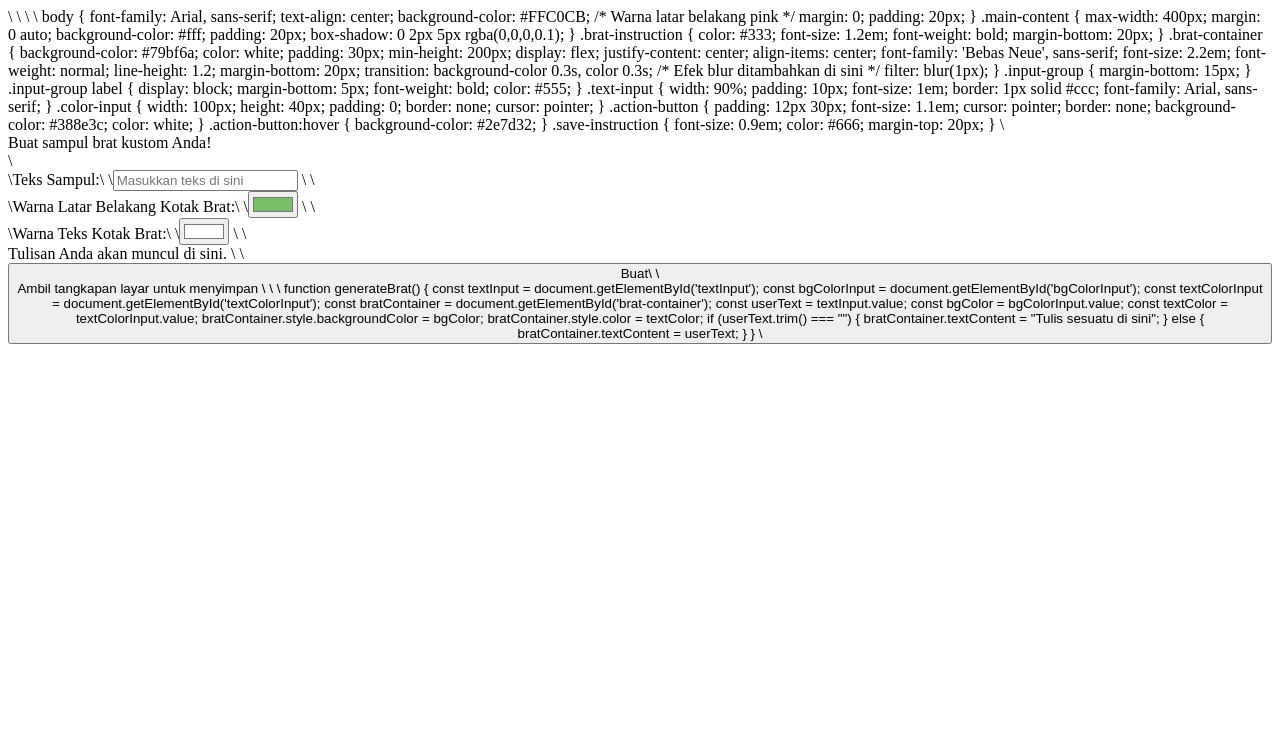
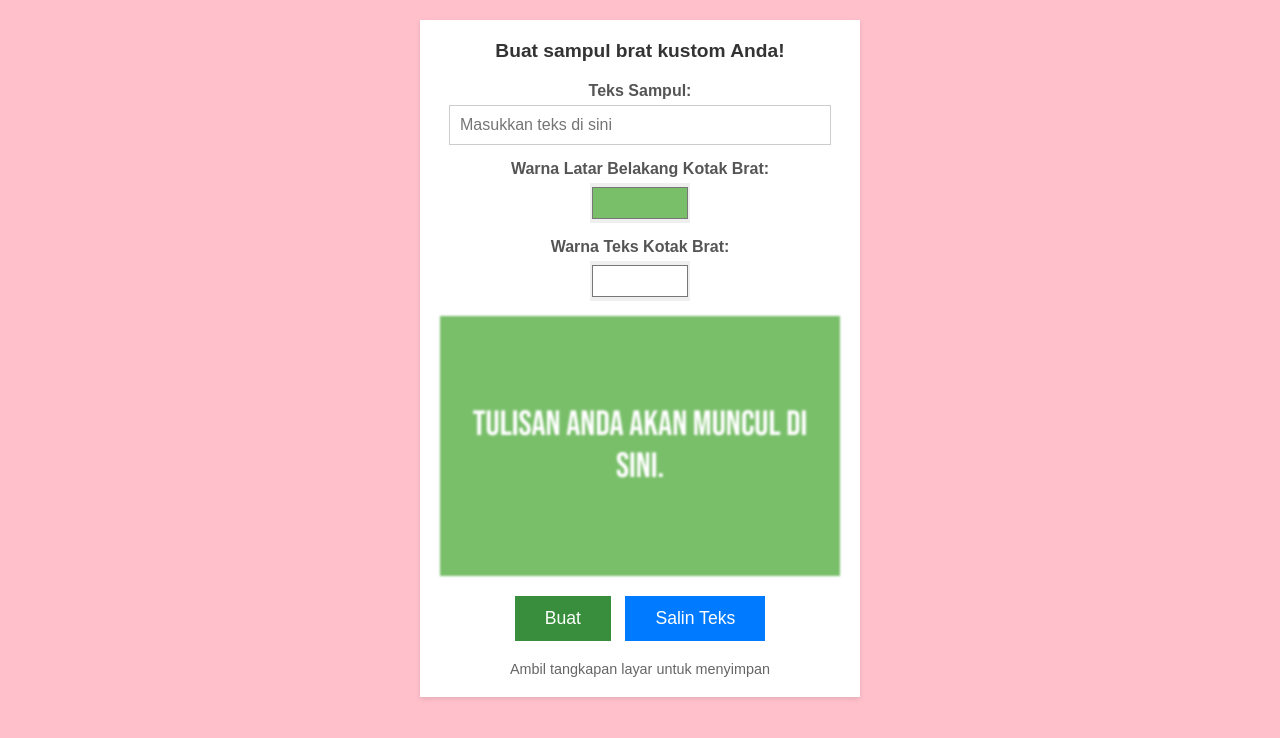
Before and after one commit to gibranadzhar/bratgenerator, a plain HTML site: page index.html in a window 1280 px wide. Drawn offline with Linux system fonts and the light colour scheme; a web font is replaced by a local one.

Commit message:
Update index.html

```diff
--- a/index.html
+++ b/index.html
@@ -4,11 +4,12 @@
     <meta charset="UTF-8">
     <meta name="viewport" content="width=device-width, initial-scale=1.0">
     <title>Pembuat Sampul Brat</title>
-\<link rel="preconnect" href="[https://fonts.googleapis.com](https://fonts.googleapis.com)"\>
-\<link rel="preconnect" href="[https://fonts.gstatic.com](https://fonts.gstatic.com)" crossorigin\>
-\<link href="[https://fonts.googleapis.com/css2?family=Bebas+Neue&display=swap](https://fonts.googleapis.com/css2?family=Bebas+Neue&display=swap)" rel="stylesheet"\>
 
-\<style\>
+    <link rel="preconnect" href="https://fonts.googleapis.com">
+    <link rel="preconnect" href="https://fonts.gstatic.com" crossorigin>
+    <link href="https://fonts.googleapis.com/css2?family=Bebas+Neue&display=swap" rel="stylesheet">
+
+    <style>
         body {
             font-family: Arial, sans-serif;
             text-align: center;
@@ -46,7 +47,6 @@
             line-height: 1.2;
             margin-bottom: 20px;
             transition: background-color 0.3s, color 0.3s;
-        /* Efek blur ditambahkan di sini */
             filter: blur(1px);
         }
 
@@ -84,10 +84,24 @@
             border: none;
             background-color: #388e3c;
             color: white;
+            margin-right: 10px;
         }
 
         .action-button:hover {
             background-color: #2e7d32;
+        }
+
+        .copy-button {
+            padding: 12px 30px;
+            font-size: 1.1em;
+            cursor: pointer;
+            border: none;
+            background-color: #007bff; /* Warna biru untuk tombol salin */
+            color: white;
+        }
+
+        .copy-button:hover {
+            background-color: #0056b3;
         }
 
         .save-instruction {
@@ -95,40 +109,41 @@
             color: #666;
             margin-top: 20px;
         }
-\</style\>
-
+    </style>
 </head>
 <body>
     <div class="main-content">
         <div class="brat-instruction">
             Buat sampul brat kustom Anda!
         </div>
-    \<div class="input-group"\>
-        \<label for="textInput"\>Teks Sampul:\</label\>
-        \<input type="text" id="textInput" class="text-input" placeholder="Masukkan teks di sini"\>
-    \</div\>
 
-    \<div class="input-group"\>
-        \<label for="bgColorInput"\>Warna Latar Belakang Kotak Brat:\</label\>
-        \<input type="color" id="bgColorInput" class="color-input" value="#79bf6a"\>
-    \</div\>
-    \<div class="input-group"\>
-        \<label for="textColorInput"\>Warna Teks Kotak Brat:\</label\>
-        \<input type="color" id="textColorInput" class="color-input" value="#ffffff"\>
-    \</div\>
+        <div class="input-group">
+            <label for="textInput">Teks Sampul:</label>
+            <input type="text" id="textInput" class="text-input" placeholder="Masukkan teks di sini">
+        </div>
 
-    \<div class="brat-container" id="brat-container"\>
+        <div class="input-group">
+            <label for="bgColorInput">Warna Latar Belakang Kotak Brat:</label>
+            <input type="color" id="bgColorInput" class="color-input" value="#79bf6a">
+        </div>
+        <div class="input-group">
+            <label for="textColorInput">Warna Teks Kotak Brat:</label>
+            <input type="color" id="textColorInput" class="color-input" value="#ffffff">
+        </div>
+
+        <div class="brat-container" id="brat-container">
             Tulisan Anda akan muncul di sini.
-    \</div\>
+        </div>
 
-    \<button class="action-button" onclick="generateBrat()"\>Buat\</button\>
+        <button class="action-button" onclick="generateBrat()">Buat</button>
+        <button class="copy-button" onclick="copyText()">Salin Teks</button>
 
-    \<div class="save-instruction"\>
+        <div class="save-instruction">
             Ambil tangkapan layar untuk menyimpan
-    \</div\>
-\</div\>
+        </div>
+    </div>
 
-\<script\>
+    <script>
         function generateBrat() {
             const textInput = document.getElementById('textInput');
             const bgColorInput = document.getElementById('bgColorInput');
@@ -148,7 +163,20 @@ Buat sampul brat kustom Anda!
                 bratContainer.textContent = userText;
             }
         }
-\</script\>
 
+        function copyText() {
+            const bratContainer = document.getElementById('brat-container');
+            const textToCopy = bratContainer.textContent;
+
+            navigator.clipboard.writeText(textToCopy)
+                .then(() => {
+                    alert("Teks berhasil disalin!");
+                })
+                .catch(err => {
+                    console.error('Gagal menyalin teks: ', err);
+                    alert("Gagal menyalin teks. Silakan salin secara manual.");
+                });
+        }
+    </script>
 </body>
 </html>
```
Lines whose indentation alone changed are shown as unchanged.
